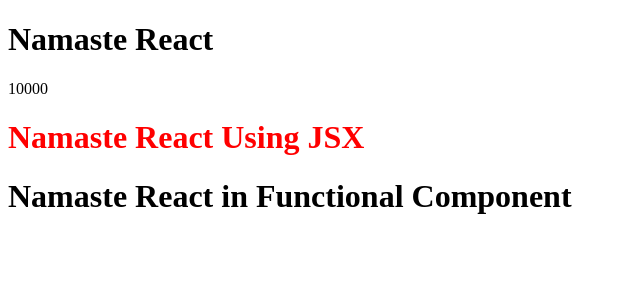
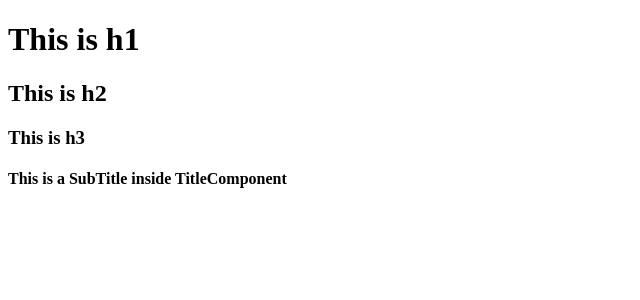
Before and after one commit to shibinshanty/React, a React (Vite) app: page / in a window 1280 px wide. Shown: the top 300 px of the page, without its empty margins (0-640 px from the left). Built offline with nearby package versions, Linux system fonts and the light colour scheme.

Commit message:
react element,jsx,functional component

```diff
--- a/App.js
+++ b/App.js
@@ -1,37 +1,62 @@
- import React from "react";
+ import React from 'react'
  import ReactDOM from "react-dom/client"
-
-//jsx (transpiled before it reaches the js )- Parcel-Babel(transpiling done)
-
-// jsx => React.CreateElement => ReactElement js Object=> Html Element
-
-//React Element
-const TitleComponent=()=>(
-<h1 id='heading'>Namaste React Using JSX</h1>
-);
-
-// add react element into the functions with curly braces
-const heading=(<h1>Namaste React</h1>)
-
-// add variables into function with curly braces
-const number=10000
+import { jsx } from 'react/jsx-runtime'
 
 
-//React Functional Component
+//Creating React.createElement to create a react element
 
-//Component composition
-const HeadingComponent=()=>(
-<div id='top'>
-    {heading}
-    {10000}
-<TitleComponent/>
-<h1 className="heading">Namaste React in Functional Component</h1>
-</div>
+const header=React.createElement("div",{id:"title"},
+    [React.createElement("h1",{id:"head1",key:"h1"},"This is H1"),
+     React.createElement("h2",{id:"head2",key:"h2"},"This is H2"),
+     React.createElement("h2",{id:"head3",key:"h3"},"This is H3")
+    ],
+)
+
+// creating React element using jsx
+const JsxHeader=
+(
+   <div>
+    <h1>This is h1</h1>
+    <h2>This is h2</h2>
+    <h3>This is h3</h3>
+   </div>
 )
 
 
+//creating React element using functional component with jsx
+
+const TitileComponent=()=>{
+    <div id="header" style={{color:"blue"}}>
+     <h1>This is h1</h1>
+    <h2>This is h2</h2>
+    <h3>This is h3</h3>
+    </div>
+}
+
+
+const Subtitile=()=>
+(<h4>This is a SubTitle inside TitleComponent</h4>)
+
+
+const SubtitileComponent=()=>
+    (<div id="Header">
+     <h1>This is h1</h1>
+    <h2>This is h2</h2>
+    <h3>This is h3</h3>
+    <Subtitile/>
+    </div>)
 
 
 const root=ReactDOM.createRoot(document.getElementById("root"))
 
-root.render(<HeadingComponent/>);
+root.render(<SubtitileComponent/>);
+
+
+const ParentComponent = () => (
+  <div>
+    {TitleComponent}          // ❌ Won’t render, just function reference
+    {TitleComponent()}        // ⚠️ Works, but not JSX standard
+    <TitleComponent />        // ✅ Recommended
+    <TitleComponent></TitleComponent> // ✅ Same as above
+  </div>
+);
```
